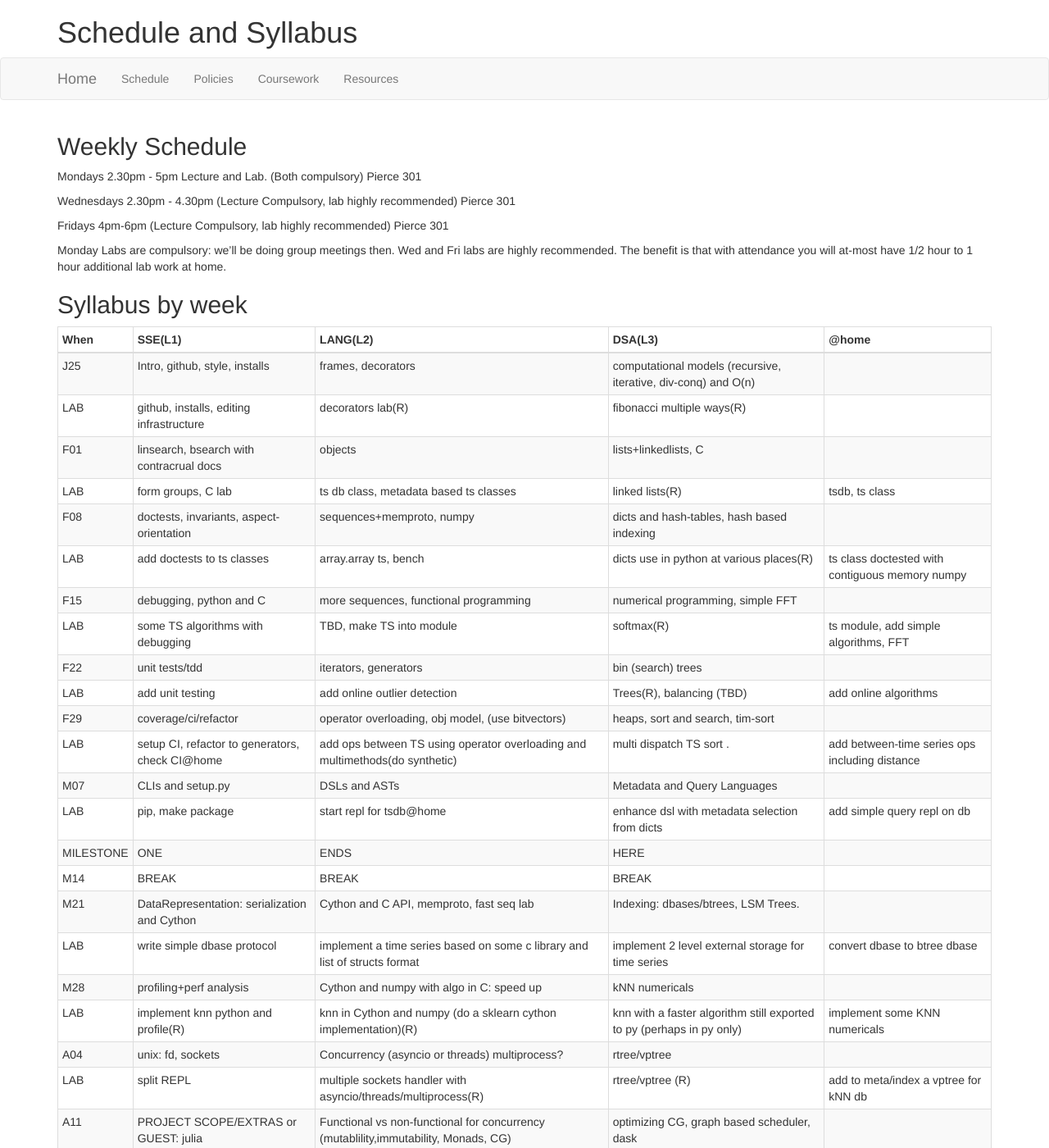
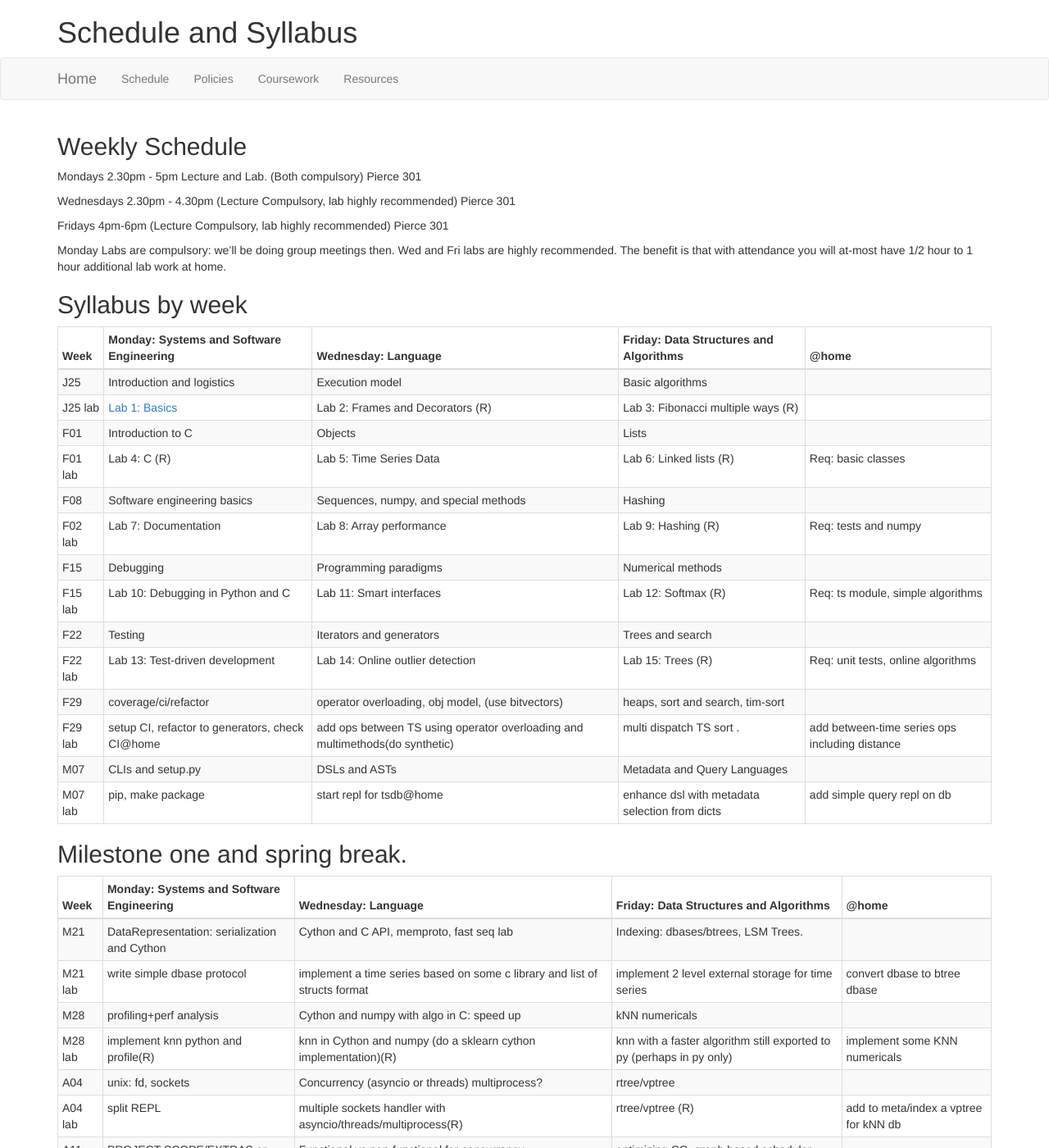
Before and after one commit to rdadolf/cs207, a Jekyll site: the page built from schedule.md, in a window 1280 px wide and 1400 px high. Shown: the whole window at 82% size. Built offline with Jekyll 4.4.1, drawn with Linux system fonts in a browser that asks for light colours; nearby versions of some CDN libraries; some of the changed text lies outside the part shown.

Commit message:
Modified and streamlined the first 5 weeks.
The rest of the schedule will need to be modified similarly.

```diff
--- a/schedule.md
+++ b/schedule.md
@@ -15,33 +15,44 @@ Monday Labs are compulsory: we'll be doing group meetings then. Wed and Fri labs
 
 ## Syllabus by week
 
-| When      | SSE(L1)                                  | LANG(L2)                                 | DSA(L3)                                  | @home                                    |
+| Week      | Monday: Systems and Software Engineering | Wednesday: Language                      | Friday: Data Structures and Algorithms   | @home                                    |
 | --------- | ---------------------------------------- | ---------------------------------------- | ---------------------------------------- | ---------------------------------------- |
-| J25       | Intro, github, style, installs           | frames, decorators                       | computational models (recursive, iterative, div-conq) and O(n) |                                          |
-| LAB       | github, installs, editing infrastructure | decorators lab(R)                        | fibonacci multiple ways(R)               |                                          |
-| F01       | linsearch, bsearch with contracrual docs | objects                                  | lists+linkedlists, C                     |                                          |
-| LAB       | form groups, C lab                       | ts db class, metadata based ts classes   | linked lists(R)                          | tsdb, ts class                           |
-| F08       | doctests, invariants, aspect-orientation | sequences+memproto, numpy                | dicts and hash-tables, hash based indexing |                                          |
-| LAB       | add doctests to ts classes               | array.array ts, bench                    | dicts use in python at various places(R) | ts class doctested with contiguous memory numpy |
-| F15       | debugging, python and C                  | more sequences, functional programming   | numerical programming, simple FFT        |                                          |
-| LAB       | some TS algorithms with debugging        | TBD, make TS into module                 | softmax(R)                               | ts module, add simple algorithms, FFT    |
-| F22       | unit tests/tdd                           | iterators, generators                    | bin (search) trees                       |                                          |
-| LAB       | add unit testing                         | add online outlier detection             | Trees(R), balancing (TBD)                | add online algorithms                    |
+| J25       | Introduction and logistics               | Execution model                          | Basic algorithms                         | |
+| J25 lab   | [Lab 1: Basics](http://goo.gl/forms/dWWN3zg0wO) | Lab 2: Frames and Decorators (R)  | Lab 3: Fibonacci multiple ways (R)       | |
+| F01       | Introduction to C                        | Objects                                  | Lists                                    | |
+| F01 lab   | Lab 4: C (R)                             | Lab 5: Time Series Data                  | Lab 6: Linked lists (R)                  | Req: basic classes |
+| F08       | Software engineering basics              | Sequences, numpy, and special methods    | Hashing                                  | |
+| F02 lab   | Lab 7: Documentation                     | Lab 8: Array performance                 | Lab 9: Hashing (R)                       | Req: tests and numpy |
+| F15       | Debugging                                | Programming paradigms                    | Numerical methods                        | |
+| F15 lab   | Lab 10: Debugging in Python and C        | Lab 11: Smart interfaces                 | Lab 12: Softmax (R)                      | Req: ts module, simple algorithms |
+| F22       | Testing                                  | Iterators and generators                 | Trees and search                         | |
+| F22 lab   | Lab 13: Test-driven development          | Lab 14: Online outlier detection         | Lab 15: Trees (R)                        | Req: unit tests, online algorithms |
 | F29       | coverage/ci/refactor                     | operator overloading, obj model, (use bitvectors) | heaps, sort and search, tim-sort         |                                          |
-| LAB       | setup CI, refactor to generators, check CI@home | add ops between TS using operator overloading and multimethods(do synthetic) | multi dispatch TS sort .                 | add between-time series ops including distance |
+| F29 lab   | setup CI, refactor to generators, check CI@home | add ops between TS using operator overloading and multimethods(do synthetic) | multi dispatch TS sort .                 | add between-time series ops including distance |
 | M07       | CLIs and setup.py                        | DSLs and ASTs                            | Metadata and Query Languages             |                                          |
-| LAB       | pip, make package                        | start repl for tsdb@home                 | enhance dsl with metadata selection from dicts | add simple query repl on db              |
-| MILESTONE | ONE                                      | ENDS                                     | HERE                                     |                                          |
-| M14       | BREAK                                    | BREAK                                    | BREAK                                    |                                          |
+| M07 lab   | pip, make package                        | start repl for tsdb@home                 | enhance dsl with metadata selection from dicts | add simple query repl on db              |
+{:class="table table-striped table-bordered table-condensed"}
+
+Milestone one and spring break.
+----
+
+| Week      | Monday: Systems and Software Engineering | Wednesday: Language                      | Friday: Data Structures and Algorithms   | @home                                    |
+| --------- | ---------------------------------------- | ---------------------------------------- | ---------------------------------------- | ---------------------------------------- |
 | M21       | DataRepresentation: serialization and Cython | Cython and C API, memproto, fast seq lab | Indexing: dbases/btrees, LSM Trees.      |                                          |
-| LAB       | write simple dbase protocol              | implement a time series based on some c library and list of structs format | implement 2 level external storage for time series | convert dbase to btree dbase             |
+| M21 lab   | write simple dbase protocol              | implement a time series based on some c library and list of structs format | implement 2 level external storage for time series | convert dbase to btree dbase             |
 | M28       | profiling+perf analysis                  | Cython and numpy with algo in C: speed up | kNN numericals                           |                                          |
-| LAB       | implement knn python and profile(R)      | knn in Cython and numpy (do a sklearn cython implementation)(R) | knn with a faster algorithm still exported to py (perhaps in py only) | implement some KNN numericals            |
+| M28 lab   | implement knn python and profile(R)      | knn in Cython and numpy (do a sklearn cython implementation)(R) | knn with a faster algorithm still exported to py (perhaps in py only) | implement some KNN numericals            |
 | A04       | unix: fd, sockets                        | Concurrency (asyncio or threads) multiprocess? | rtree/vptree                             |                                          |
-| LAB       | split REPL                               | multiple sockets handler with asyncio/threads/multiprocess(R) | rtree/vptree (R)                         | add to meta/index a vptree for kNN db    |
+| A04 lab   | split REPL                               | multiple sockets handler with asyncio/threads/multiprocess(R) | rtree/vptree (R)                         | add to meta/index a vptree for kNN db    |
 | A11       | PROJECT SCOPE/EXTRAS or GUEST: julia     | Functional vs non-functional for concurrency (mutablility,immutability, Monads, CG) | optimizing CG, graph based scheduler, dask |                                          |
-| LAB       | get set on after-class project scope     | take your query language and construct a computational graph | optimize the graph                       | add computational graph to db            |
-| MILESTONE | TWO                                      | ENDS                                     | HERE                                     |                                          |
+| A11 lab   | get set on after-class project scope     | take your query language and construct a computational graph | optimize the graph                       | add computational graph to db            |
+{:class="table table-striped table-bordered table-condensed"}
+
+Milestone two.
+----
+
+| Week      | Monday: Systems and Software Engineering | Wednesday: Language                      | Friday: Data Structures and Algorithms   | @home                                    |
+| --------- | ---------------------------------------- | ---------------------------------------- | ---------------------------------------- | ---------------------------------------- |
 | A18       | DTW  numericals                          | GUEST (dbases)                           | FFT and its optimization(whole lecture: guest) |                                          |
 | A25       | Project work                             |                                          |                                          |                                          |
 | M02       | Project work                             |                                          |                                          |                                          |
```
